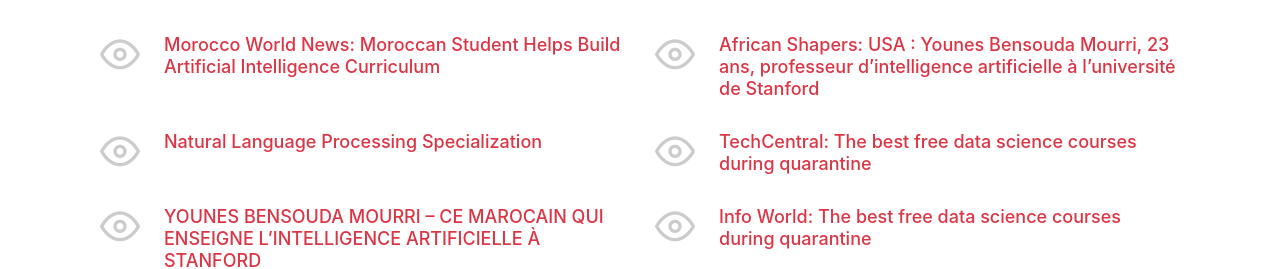
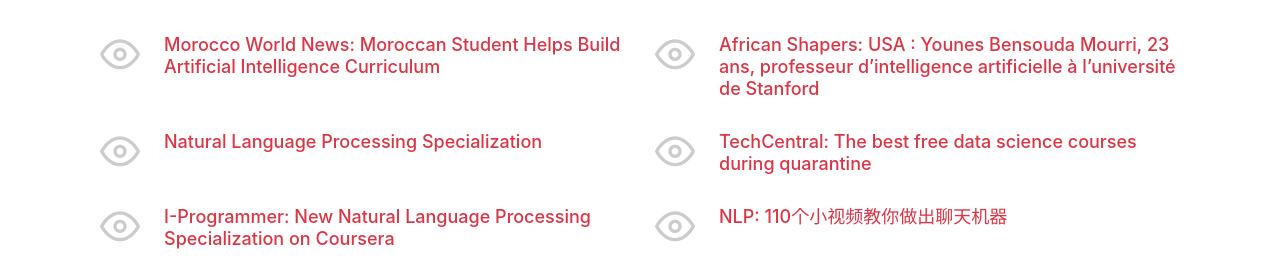
Before and after one commit to YounesBensoudaMourri/younesbensoudamourri.github.io, a plain HTML site: page news.html in a window 1280 px wide. Shown: the part 688-957 px from the top of the page. Drawn offline with Linux system fonts and the light colour scheme; files whose address does not match are found by name.

Commit message:
added new links

```diff
--- a/news.html
+++ b/news.html
@@ -132,6 +132,30 @@
                      </div>
                   </div>
                </div>
+
+               <div class="row">
+                  <div class="col-md-6" data-aos="fade-up" data-aos-delay="100">
+                     <div class="media templateux-media mb-4">
+                        <div class="mr-4 icon">
+                           <span class="icon-eye display-3"></span>
+                        </div>
+                        <div class="media-body">
+                           <h3 class="h5"><a  href = "https://www.i-programmer.info/news/150-training-a-education/13786-natural-language-processing.html"> I-Programmer: New Natural Language Processing Specialization on Coursera </a></h3>
+                        </div>
+                     </div>
+                  </div>
+                  <div class="col-md-6" data-aos="fade-up" data-aos-delay="200">
+                     <div class="media templateux-media mb-4">
+                        <div class="mr-4 icon">
+                           <span class="icon-eye display-3"></span>
+                        </div>
+                        <div class="media-body">
+                           <h3 class="h5"><a href = "http://tech.sina.com.cn/csj/2020-06-18/doc-iircuyvi9146193.shtml"> NLP: 110个小视频教你做出聊天机器</a> </h3>
+                        </div>
+                     </div>
+                  </div>
+               </div>
+
 
                <div class="row">
                   <div class="col-md-6" data-aos="fade-up" data-aos-delay="100">
```
